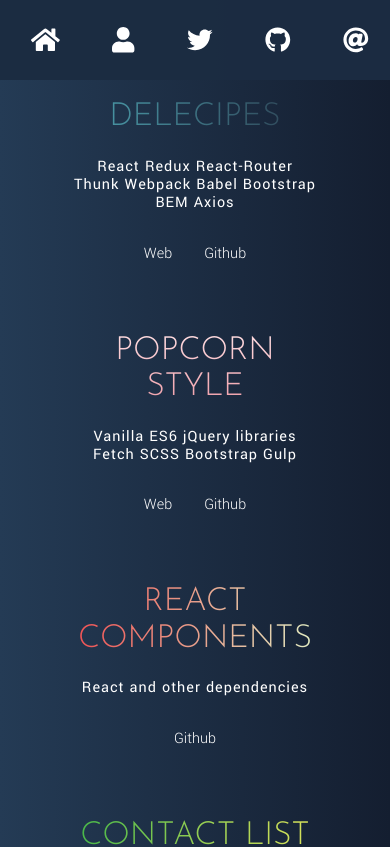
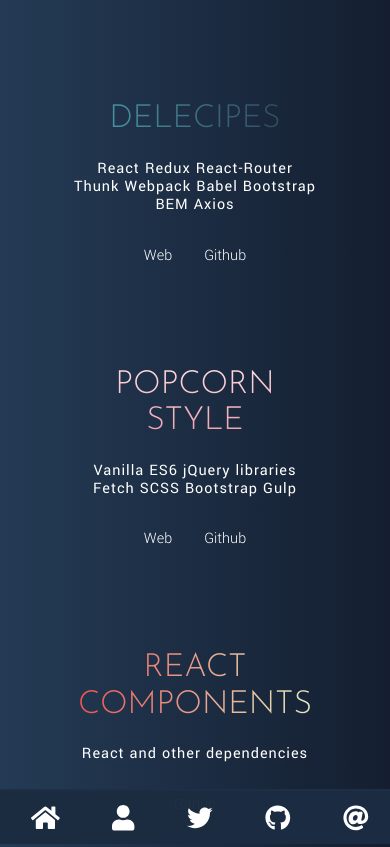
Before and after one commit to grenos/my_portfolio, a React (Create React App) app: page / in a window 390 px wide. Shown: the top 847 px of the page. Built offline with nearby package versions, Linux system fonts and the light colour scheme.

Commit message:
UI Uodates
Moved the Navbar at the bottom of the screen on mobiles
CSS adjustements to acomodate the new navbar position

```diff
--- a/src/components/app/App.js
+++ b/src/components/app/App.js
@@ -9,6 +9,7 @@
 
 import { ProjectData } from '../helpers/ProjectData';
 import MediaQuery from 'react-responsive';
+import './style.css';
 
 import Linker from '../Linker/Linker';
 import Project from '../projects/Project';
@@ -23,18 +24,37 @@
   display: flex;
   margin-top: auto;
   margin-bottom: auto;
+`;
 
-  ${media.tablet`margin-top: 80px;`};
-  ${media.ipad`margin-top: auto`};
-  ${media.plusPhone`margin-top: 30px;`};
-  ${media.iphoneX8`margin-top: 30px;`};
+const AppWrap = styled.div`
+  ${media.plusPhone`
+    display: flex;
+    flex-direction: column;
+    align-items: center;
+    padding-bottom: 3em;
+  `};
 `;
 
 let flexStyle = {
   display: 'flex',
+  flexDirection: 'column',
   alignItems: 'center',
   height: '100vh'
 };
+
+// const TitleWrap = styled.div`
+//   display: flex;
+//   margin-top: 2em;
+// `;
+
+// const Title = styled.h1`
+//   font-family: 'Oswald', sans-serif;
+//   font-weight: 100;
+//   color: white;
+//   letter-spacing: 2px;
+//   font-size: 2.5em;
+//   margin-bottom: 1em;
+// `;
 
 class App extends React.Component {
   constructor(props) {
@@ -75,9 +95,14 @@
     //
     if (this.props.toggleData) {
       ProjectView = (
-        <Container style={flexStyle}>
+        <Container className="mediaQuery" style={flexStyle}>
           <StyledWrapper>
-            <Row style={{ paddingTop: '3em', justifyContent: 'center' }}>
+            <Row
+              style={{
+                paddingTop: '5em',
+                justifyContent: 'center'
+              }}
+            >
               {ProjectData.map(project => {
                 return <ProjectAlt key={project.id} project={project} />;
               })}
@@ -99,7 +124,13 @@
     }
     //
     return (
-      <div>
+      <AppWrap>
+        {/* <MediaQuery query="(max-width: 576px)">
+          <TitleWrap>
+            <Title>Vasilis Green</Title>
+          </TitleWrap>
+        </MediaQuery> */}
+
         {ProjectView}
 
         <MediaQuery query="(min-width: 1025px)">
@@ -111,7 +142,7 @@
             }}
           />
         </MediaQuery>
-      </div>
+      </AppWrap>
     );
   }
 }
--- /dev/null
+++ b/src/components/app/style.css
@@ -0,0 +1,8 @@
+@media (max-width: 577px){
+  .mediaQuery{
+    display: flex;
+    flex-direction: column;
+    align-items: center;
+    height: auto !important;
+  }
+}
--- a/src/components/footer/style.css
+++ b/src/components/footer/style.css
@@ -1,3 +1,4 @@
 .strike-through{
   text-decoration: line-through;
+
 }
--- a/src/components/helpers/ProjectData.js
+++ b/src/components/helpers/ProjectData.js
@@ -58,8 +58,7 @@
   {
     id: uuid(),
     title: 'this portfolio',
-    tech:
-      'React Redux React-Router Bootstrap-Grid Styled-Components & (TransisionCSS)',
+    tech: 'React Redux React-Router Styled-Components TransisionCSS',
     info: `Renewed portfolio made with React... Because React is awesome! \u{1F393}`,
     webUrl: '',
     gitHub: 'https://github.com/grenos/my_portfolio',
--- a/src/components/navbar/Navbar.js
+++ b/src/components/navbar/Navbar.js
@@ -20,7 +20,14 @@
   align-items: center;
   z-index: 2;
 
-  ${media.plusPhone`background: rgb(28, 44, 66, .98)`};
+  ${media.plusPhone`
+    background: rgb(28, 44, 66, .98);
+    position: fixed;
+    bottom: 0;
+    height: 55px;
+    border-top: 2px solid rgba(29, 46, 70, 0.98);
+
+  `};
   ${media.hdScreen`height: 120px;`};
 `;
 
@@ -48,6 +55,7 @@
 
 const LinkItem = styled.div`
   margin: 0.5em;
+
   color: white;
   &: hover {
     transition: 1s cubic-bezier(0.8, 0.5, 0.5, 1.4);
--- a/src/components/projects/ProjectAlt.js
+++ b/src/components/projects/ProjectAlt.js
@@ -7,7 +7,7 @@
 
 let cardStyle = {
   textAlign: 'center',
-  padding: '0 .5em 2em .5em'
+  padding: '0 .5em 4em .5em'
 };
 
 const Title = styled.h1`
--- a/src/index.js
+++ b/src/index.js
@@ -1,7 +1,7 @@
 import React from 'react';
 import ReactDOM from 'react-dom';
 
-//import registerServiceWorker from './registerServiceWorker';
+import registerServiceWorker from './registerServiceWorker';
 
 import 'bootstrap/dist/css/bootstrap-grid.css';
 import './global_styles.css';
@@ -18,4 +18,4 @@
 /* give access to all components and their childs to the redux store */
 
 ReactDOM.render(<AppRouter />, document.getElementById('root'));
-// registerServiceWorker();
+registerServiceWorker();
```
